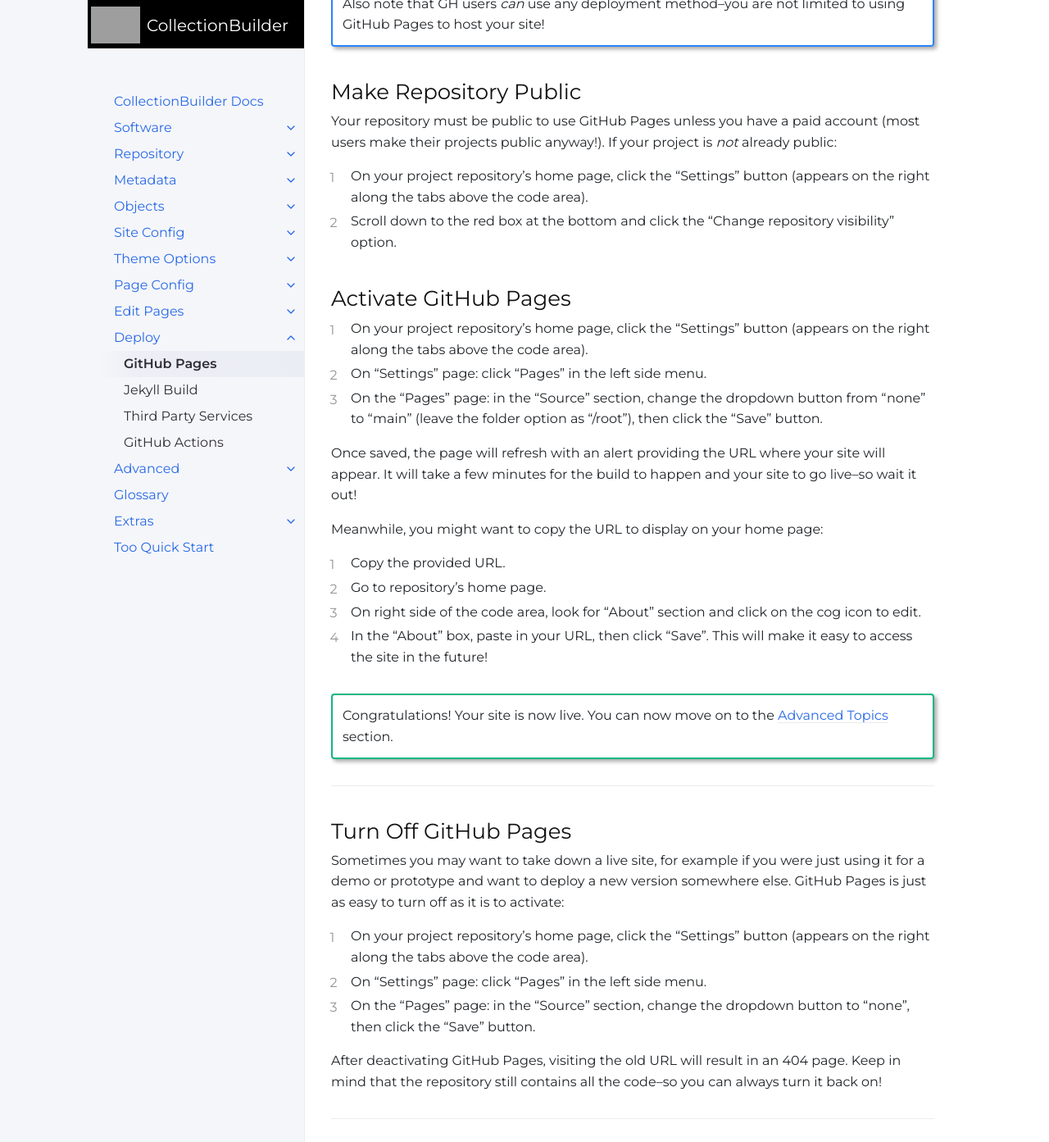
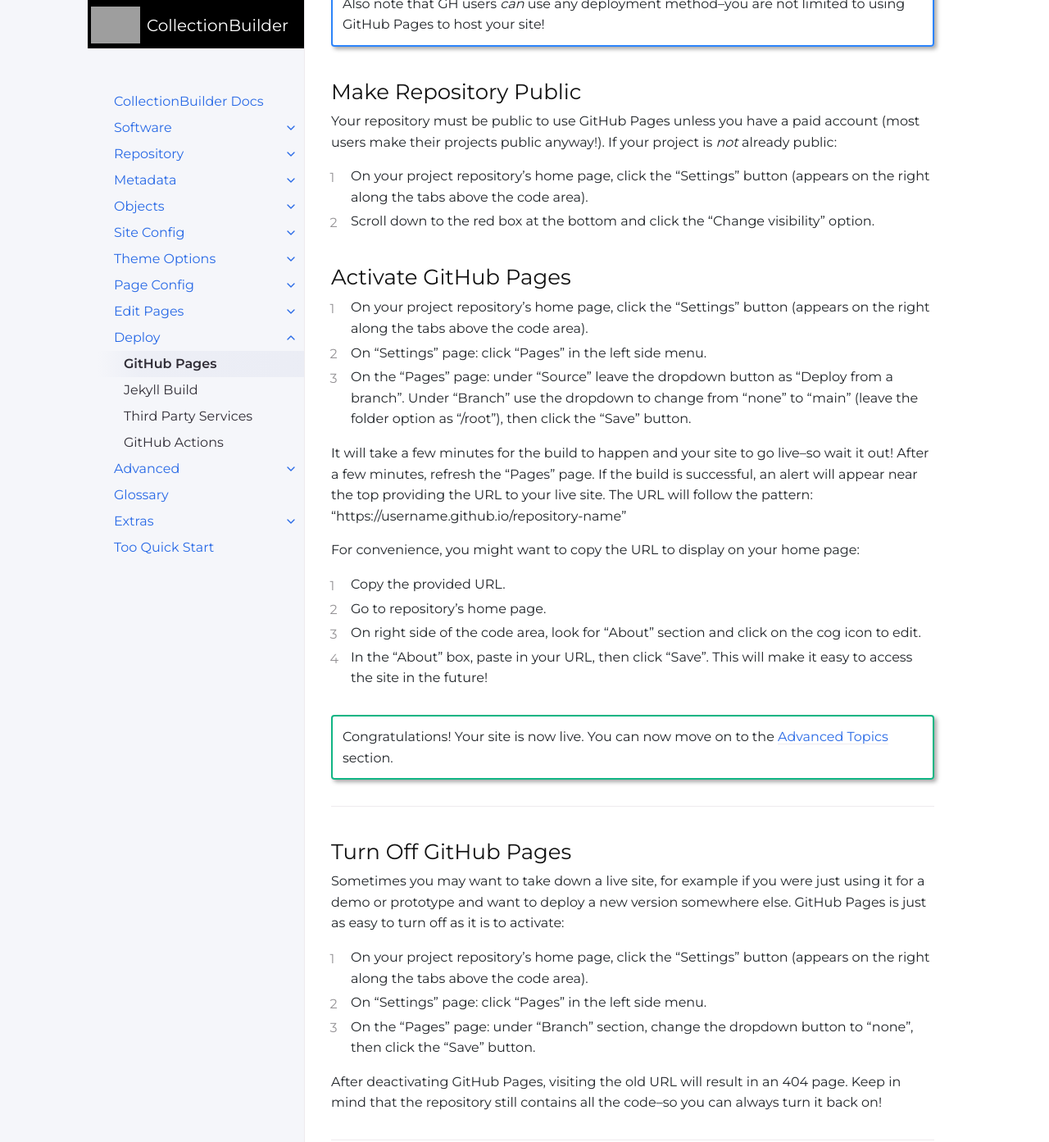
Before and after one commit to CollectionBuilder/cb-docs, a Jekyll site: the page built from docs/deploy/gh-pages.md, in a window 1280 px wide and 1400 px high, scrolled down 238 px. Shown: the top 1393 px of the window at 82% size. Built offline with Jekyll 4.4.1, drawn with Linux system fonts in a browser that asks for light colours; comment, search, counter and statistics services are not loaded.

Commit message:
update github pages instructions

```diff
--- a/docs/deploy/gh-pages.md
+++ b/docs/deploy/gh-pages.md
@@ -17,18 +17,20 @@ Your repository must be public to use GitHub Pages unless you have a paid accoun
 If your project is *not* already public:
 
 1. On your project repository's home page, click the "Settings" button (appears on the right along the tabs above the code area).
-2. Scroll down to the red box at the bottom and click the "Change repository visibility" option.
+2. Scroll down to the red box at the bottom and click the "Change visibility" option.
 
 ## Activate GitHub Pages
 
 1. On your project repository's home page, click the "Settings" button (appears on the right along the tabs above the code area).
 2. On "Settings" page: click "Pages" in the left side menu.
-3. On the "Pages" page: in the "Source" section, change the dropdown button from "none" to "main" (leave the folder option as "/root"), then click the "Save" button.
+3. On the "Pages" page: under "Source" leave the dropdown button as "Deploy from a branch". Under "Branch" use the dropdown to change from "none" to "main" (leave the folder option as "/root"), then click the "Save" button.
 
-Once saved, the page will refresh with an alert providing the URL where your site will appear.
 It will take a few minutes for the build to happen and your site to go live--so wait it out!
+After a few minutes, refresh the "Pages" page.
+If the build is successful, an alert will appear near the top providing the URL to your live site.
+The URL will follow the pattern: "https://username.github.io/repository-name"
 
-Meanwhile, you might want to copy the URL to display on your home page:
+For convenience, you might want to copy the URL to display on your home page:
 
 1. Copy the provided URL.
 2. Go to repository's home page.
@@ -49,7 +51,7 @@ GitHub Pages is just as easy to turn off as it is to activate:
 
 1. On your project repository's home page, click the "Settings" button (appears on the right along the tabs above the code area).
 2. On "Settings" page: click "Pages" in the left side menu.
-3. On the "Pages" page: in the "Source" section, change the dropdown button to "none", then click the "Save" button.
+3. On the "Pages" page: under "Branch" section, change the dropdown button to "none", then click the "Save" button.
 
 After deactivating GitHub Pages, visiting the old URL will result in an 404 page.
 Keep in mind that the repository still contains all the code--so you can always turn it back on!
```
